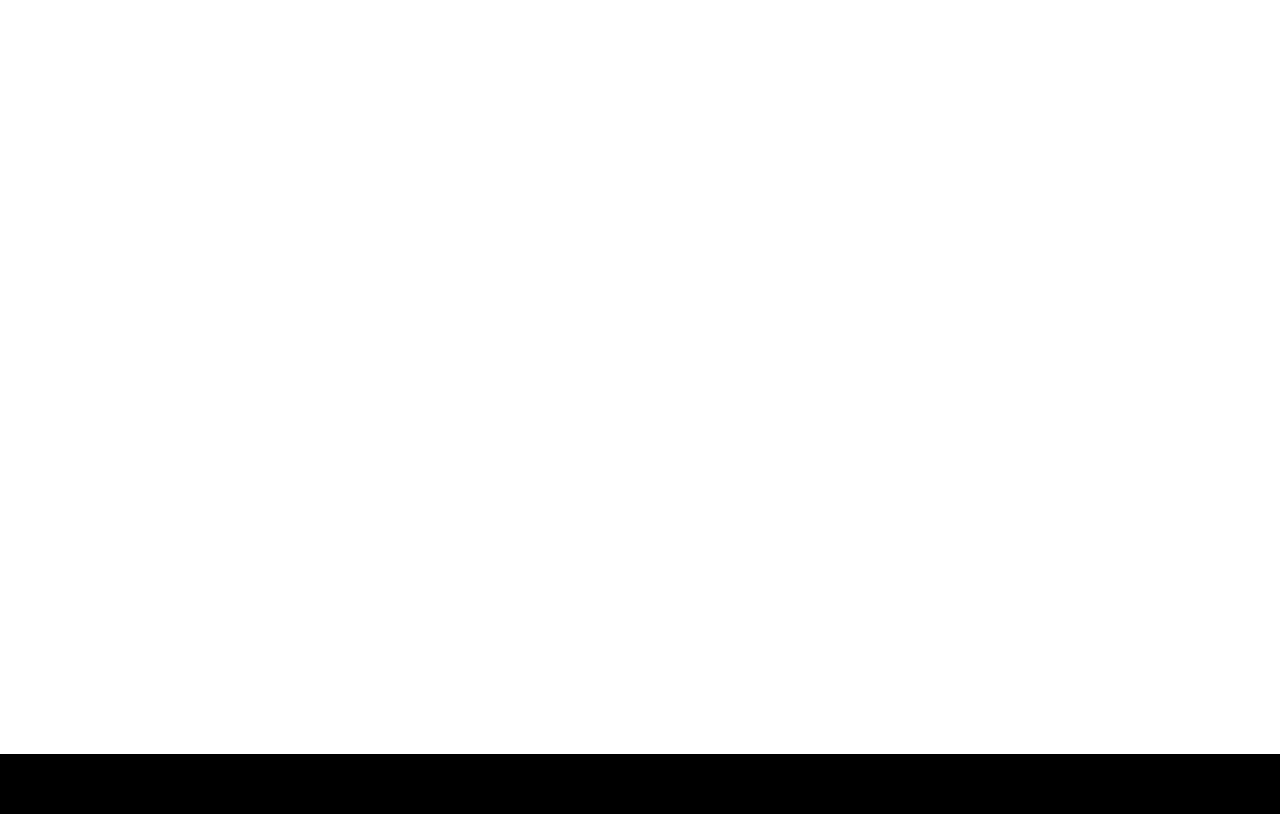
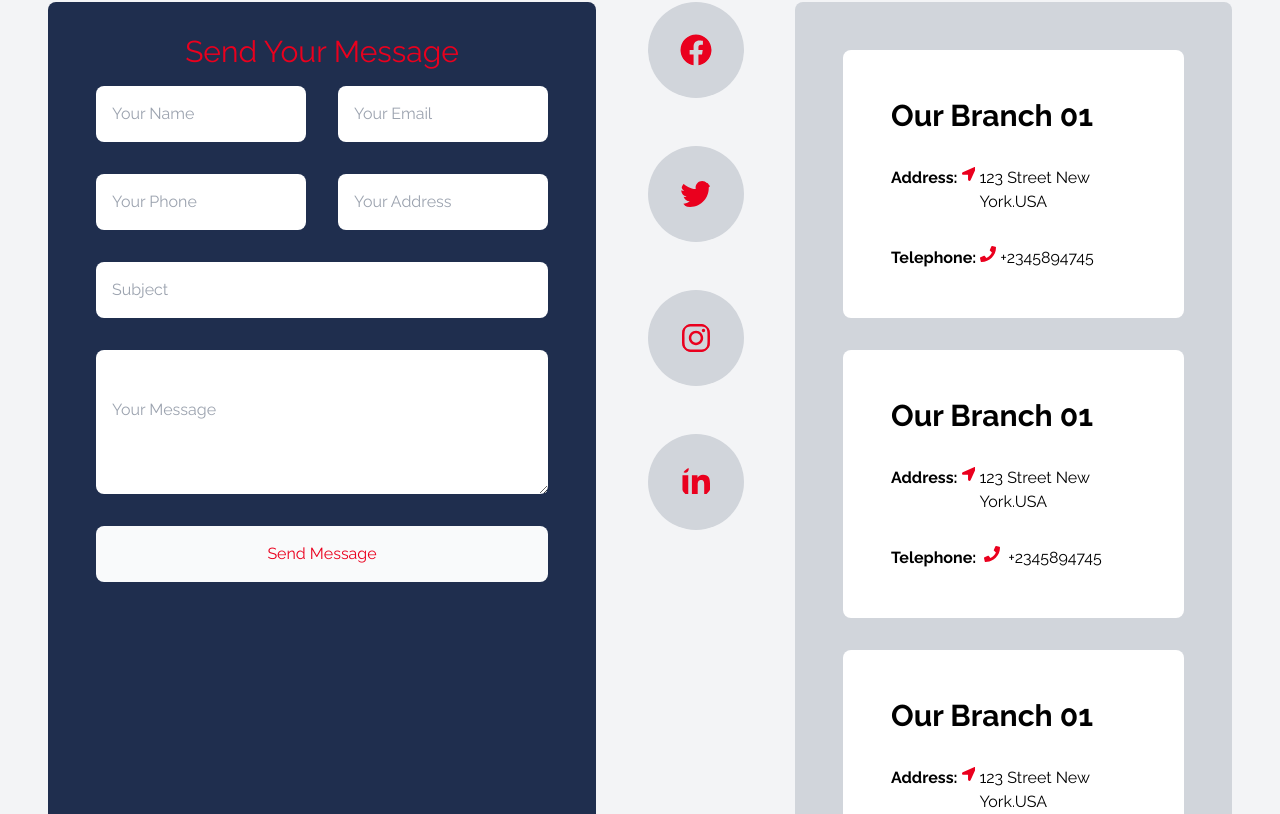
Before and after one commit to Youssoufai/sarkin-mota, a Next.js app: page /contact in a window 1280 px wide. Shown: the part 1726-2540 px from the top of the page. Built offline with nearby package versions, Linux system fonts and the light colour scheme; a web font is replaced by a local one.

Commit message:
Contact Section

```diff
--- a/app/components/ContactForm.jsx
+++ b/app/components/ContactForm.jsx
@@ -1,11 +1,50 @@
 'use client'
 import React from 'react'
+import { FaFacebook, FaInstagram, FaLink, FaLinkedinIn, FaLocationArrow, FaPhone, FaTwitter } from 'react-icons/fa'
 
 const ContactForm = () => {
     return (
         <>
-            <section className='h-screen p-12'>
-
+            <section className='h-full p-12 bg-gray-100 flex gap-12 justify-between'>
+                <section className='p-8 bg-[#1F2E4E] flex flex-col items-center rounded-lg'>
+                    <h1 className='text-3xl text-red text-left'>Send Your Message</h1>
+                    <form action="#" className='p-4 bg-[#1F2E4E] flex flex-col items-center space-y-8'>
+                        <div className='flex gap-8'>
+                            <input type="text" className='p-4 rounded-lg' placeholder='Your Name' />
+                            <input type="text" className='p-4 rounded-lg' placeholder='Your Email' />
+                        </div>
+                        <div className='flex gap-8'>
+                            <input type="text" className='p-4 rounded-lg' placeholder='Your Phone' />
+                            <input type="text" className='p-4 rounded-lg' placeholder='Your Address' />
+                        </div>
+                        <input type="text" placeholder='Subject' className='p-4 rounded-lg w-full' />
+                        <textarea name="message" id="message" placeholder='Your Message' className='p-4 rounded-lg w-full py-12 text-start'></textarea>
+                        <button type="submit" className='py-4 px-8 bg-gray-50 w-full rounded-lg text-red'>Send Message</button>
+                    </form>
+                </section>
+                <section className='space-y-12'>
+                    <FaFacebook className='text-8xl p-8 rounded-full bg-gray-300 text-red' />
+                    <FaTwitter className='text-8xl p-8 rounded-full bg-gray-300 text-red' />
+                    <FaInstagram className='text-8xl p-8 rounded-full bg-gray-300 text-red' />
+                    <FaLinkedinIn className='text-8xl p-8 rounded-full bg-gray-300 text-red' />
+                </section>
+                <section className='bg-gray-300 flex flex-col gap-8 p-12 rounded-lg'>
+                    <div className='bg-white p-12 w-[341px] h-full rounded-lg space-y-8'>
+                        <h1 className='font-bold text-3xl'>Our Branch 01</h1>
+                        <h3 className='flex gap-1'><span className="font-bold">Address:</span> <FaLocationArrow className='text-red' /> 123 Street New York.USA</h3>
+                        <h3 className='flex gap-1'><span className="font-bold">Telephone:</span> <FaPhone className='text-red' /> +2345894745</h3>
+                    </div>
+                    <div className='bg-white p-12 w-[341px] h-full rounded-lg  space-y-8'>
+                        <h1 className='font-bold text-3xl'>Our Branch 01</h1>
+                        <h3 className='flex gap-1'><span className="font-bold">Address:</span> <FaLocationArrow className='text-red' /> 123 Street New York.USA</h3>
+                        <h3 className='flex gap-2'><span className="font-bold">Telephone:</span> <FaPhone className='text-red' /> +2345894745</h3>
+                    </div>
+                    <div className='bg-white p-12 w-[341px] h-full rounded-lg  space-y-8'>
+                        <h1 className='font-bold text-3xl'>Our Branch 01</h1>
+                        <h3 className='flex gap-1'><span className="font-bold">Address:</span> <FaLocationArrow className='text-red' /> 123 Street New York.USA</h3>
+                        <h3 className='flex gap-1'><span className="font-bold">Telephone:</span> <FaPhone className='text-red' /> +2345894745</h3>
+                    </div>
+                </section>
             </section>
         </>
     )
```
